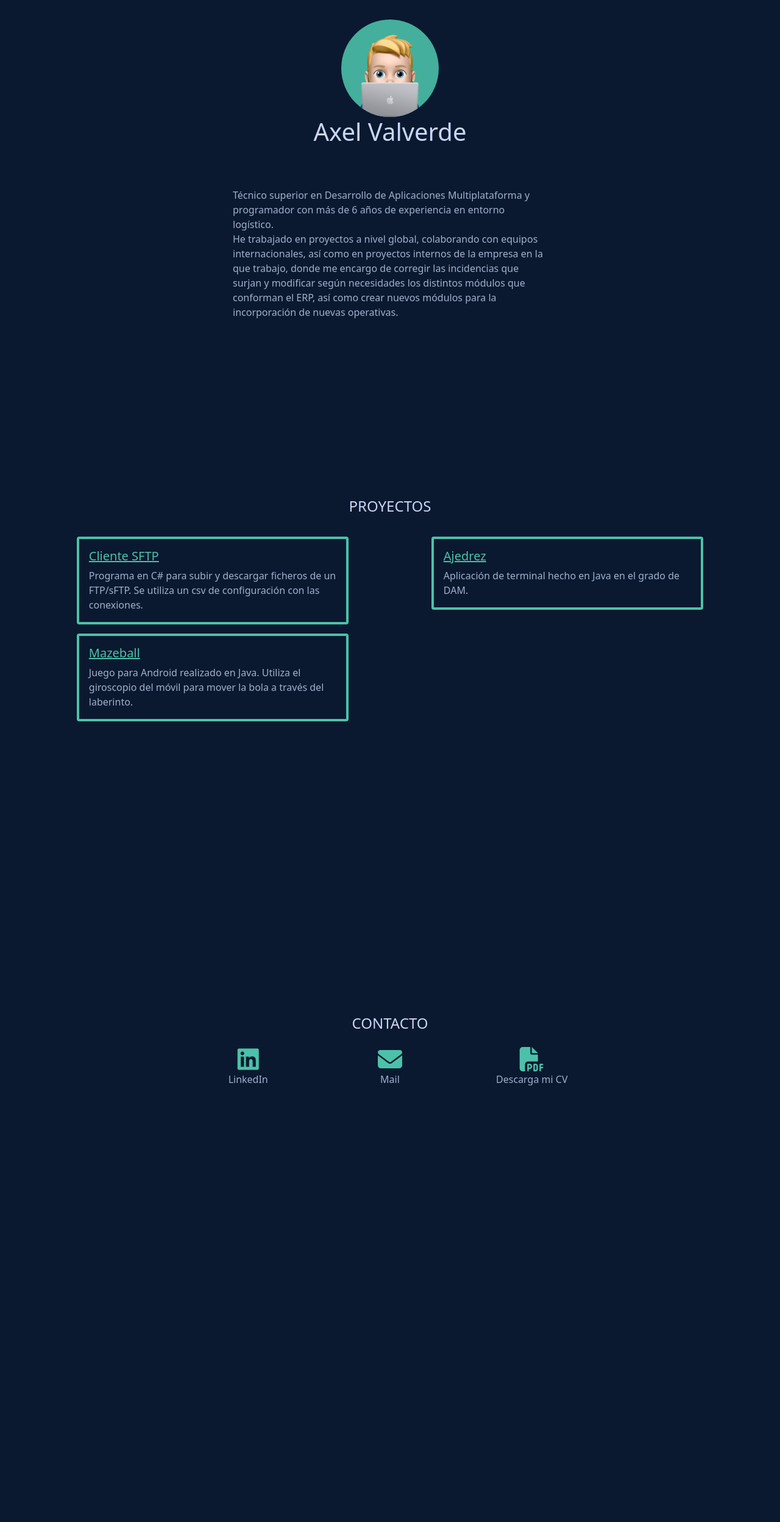
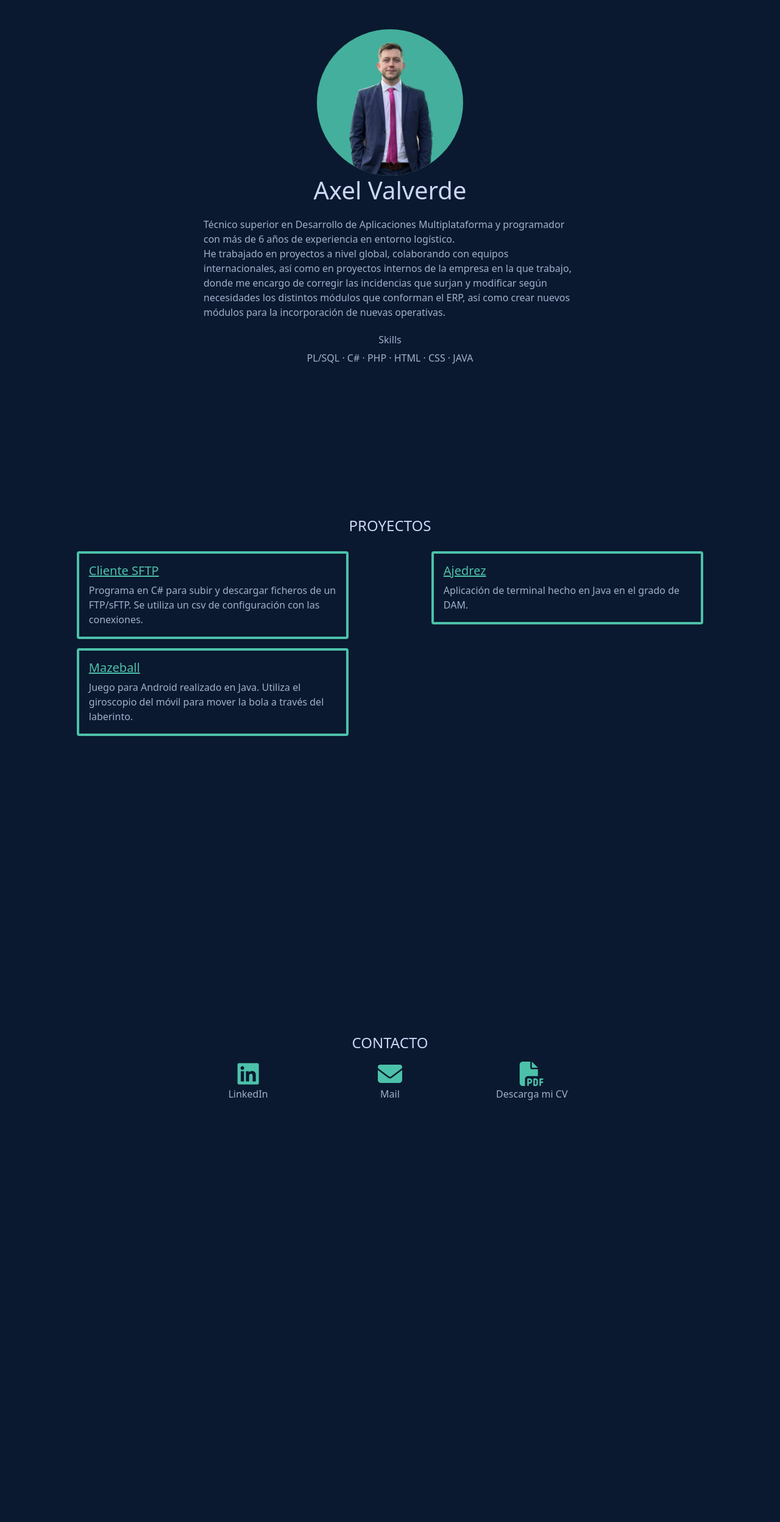
Before and after one commit to axelvs96/axelvs96.github.io, a PHP site: page / in a window 1280 px wide. Shown: the part 48-2544 px from the top of the page at 61% size. Before the commit the page ends 1828 px from the top, so only its background shows below. Run offline with PHP 8.4, Linux system fonts and the light colour scheme; some libraries are stand-ins or nearby versions.

Commit message:
Cambio foto y pdf

```diff
--- a/index.html
+++ b/index.html
@@ -41,15 +41,15 @@
                 </div>
             </div>
         </nav>
-        <div id="secciones" data-spy="scroll" data-bs-target="#navbar-example2" data-bs-offset="0" class="scrollspy-example p-0 mr-0" tabindex="0">
+        <div id="secciones" data-spy="scroll" data-bs-target="#navbar-example2" data-bs-offset="0" class="scrollspy-example mr-0" tabindex="0">
             <!-- Distintos apartados -->
                 <!-- Sobre mi / presentacion -->
-                <div id="aboutme" class="container-fluid p-0 pt-5 mt-2 presentacion">
+                <div id="aboutme" class="container-fluid p-0 pt-4 mt-5 presentacion">
                     <div class="row mt-4">
                         <div class="col-xl"></div>
                         <div class="col-xl">
                             <div class="text-center">
-                                <img src="/images/pic.png" class="logo">
+                                <img src="/images/IMG_0173.PNG" class="logo">
                             </div>
                         </div>
                         <div class="col-xl"></div>
@@ -64,20 +64,21 @@
                     <div class="row mt-1">
                         <div class="col-xl"></div>
                         <div class="col-xl-6 text-justify">
-                            <div class="intro p-5">
+                            <div class="intro p-0">
                                 <p class="p-2">Técnico superior en Desarrollo de Aplicaciones Multiplataforma y programador con más de 6 años de experiencia en entorno logístico.
                                     <br>He trabajado en proyectos a nivel global, colaborando con equipos internacionales, así como en proyectos internos de la empresa en la que trabajo, donde me encargo de corregir las incidencias que surjan y modificar según necesidades los distintos módulos que conforman el ERP, así como crear nuevos módulos para la incorporación de nuevas operativas.</p>
                             </div>
-                            <!--p>PL/SQL · C# · PHP · HTML · CSS · JAVA</p-->
+                            <h6 class="text-center">Skills</h6>
+                            <p class="text-center">PL/SQL · C# · PHP · HTML · CSS · JAVA</p>
                         </div>
                         <div class="col-xl"></div>
                     </div>
                 </div>
 
                 <!-- proyectos -->
-                <div id="projects" class="container p-0 pt-5 mt-2 proyectos">
+                <div id="projects" class="container p-0 mt-5 proyectos">
                     <h4 class="text-center">PROYECTOS</h4>
-                    <div class="row mt-4">
+                    <div class="row mt-3">
                         <div class="col-xl">
                             <div class="card">
                                 <div class="card-body">
@@ -109,9 +110,9 @@
                 </div>
 
                 <!-- contacto -->
-                <div id="contact" class="container p-0 pt-5 mt-5 contacto">
+                <div id="contact" class="container p-0 mt-5 contacto">
                     <h4 class="text-center">CONTACTO</h4>
-                    <div class="row mt-4">
+                    <div class="row mt-3">
                         <div class="col"></div>
                         <div class="col">
                             <div class="text-center">
--- a/style.css
+++ b/style.css
@@ -1,14 +1,17 @@
 body{
     position: relative;
     height: 100%;
-    width: 100vw;
+    width: 100%;
     margin: 0;
+
 }
 
 #secciones, .navbar{
     background-color: #0a192f;
     width: 100%;
+
 }
+
 .navbar-brand, .imgnav {
     background-color: #44af9d !important;
     border-radius: 20% !important;
@@ -43,11 +46,7 @@ h6, p{
     margin-right: 10%;
     margin-top: 2%;
 }
-/*
-.intro>p{
-    background-color: #369384;
-    color: #ffffff;
-}*/
+
 
 .linkcard{
     color: #4cc1aa !important;
@@ -58,15 +57,27 @@ h6, p{
     width: 30vmin;
     background-color: #44af9d;
     border-radius: 50%;
+    /*box-shadow: 0 0 40px 20px #44af9d;*/
+  /* in order: x offset, y offset, blur size, spread size, color */
+  /* blur size and spread size are optional (they default to 0) */
+    /*box-shadow:
+    inset 0 0 50px #fff,      /* inner white *
+    inset 20px 0 80px #44af9d,   /* inner left magenta short *
+    inset -20px 0 80px #0ff,  /* inner right cyan short *
+    inset 20px 0 300px #44af9d,  /* inner left magenta broad *
+    inset -20px 0 300px #0ff, /* inner right cyan broad *
+    0 0 50px #fff,            /* outer white *
+    -10px 0 80px #44af9d,        /* outer left magenta *
+    10px 0 80px #0ff;         /* outer right cyan *
+    */
 }
 
 .contacto{
     height: 60vh;
-    width: 100vw;
 }
 
-.presentacion, .proyectos {
-    width: 100vw;
+.presentacion, .proyectos, .contacto {
+    width: 100%;
 }
 
 
@@ -90,12 +101,13 @@ i{
 
     .presentacion, .proyectos, .contacto{
         height: 100vh;
-        width: 100vw;
+        width: 100%;
     }
 
     .logo{
-        height: 20vmin;
-        width: 20vmin;
+        height: 30vmin;
+        width: 30vmin;
+
     }
 
     i{
```
Also changed, not shown: images/IMG_0173.PNG (added), 2 other files.
